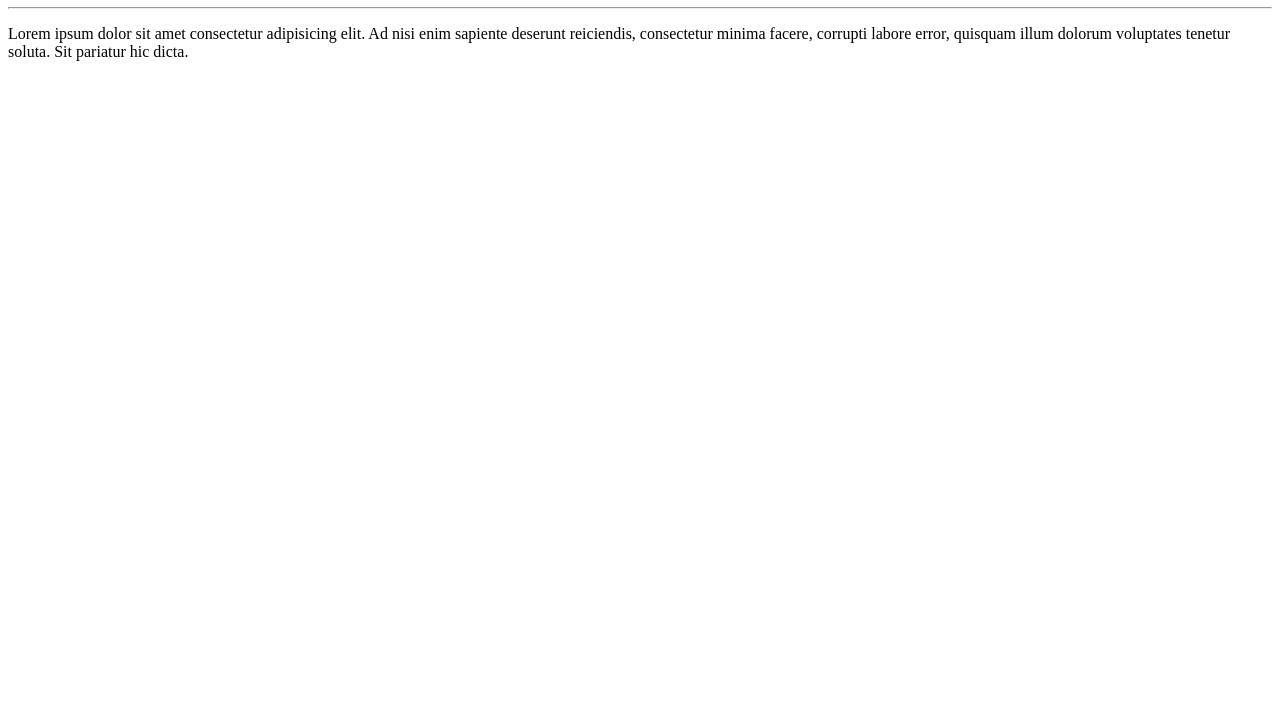
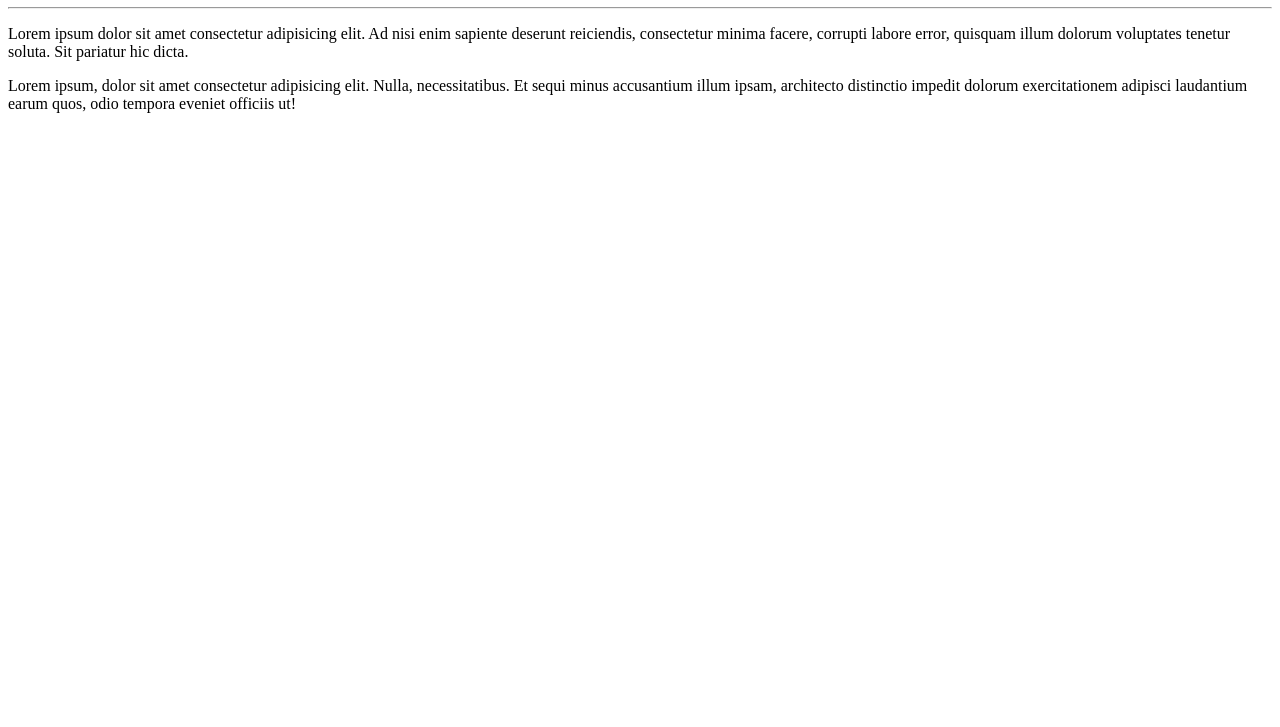
Before and after one commit to genetonneto/Ola-Mundo, a plain HTML site: page Site Exemplo/index.html in a window 1280 px wide. Shown: the part 73-800 px from the top of the page. Drawn offline with Linux system fonts and the light colour scheme.

Commit message:
adicionei um paragrafo

```diff
--- a/Site Exemplo/index.html
+++ b/Site Exemplo/index.html
@@ -10,6 +10,7 @@
     <h1>Ola, mundo!</h1>
     <hr>
     <p>Lorem ipsum dolor sit amet consectetur adipisicing elit. Ad nisi enim sapiente deserunt reiciendis, consectetur minima facere, corrupti labore error, quisquam illum dolorum voluptates tenetur soluta. Sit pariatur hic dicta.</p>
+    <p>Lorem ipsum, dolor sit amet consectetur adipisicing elit. Nulla, necessitatibus. Et sequi minus accusantium illum ipsam, architecto distinctio impedit dolorum exercitationem adipisci laudantium earum quos, odio tempora eveniet officiis ut!</p>
 
 </body>
 </html>
```
